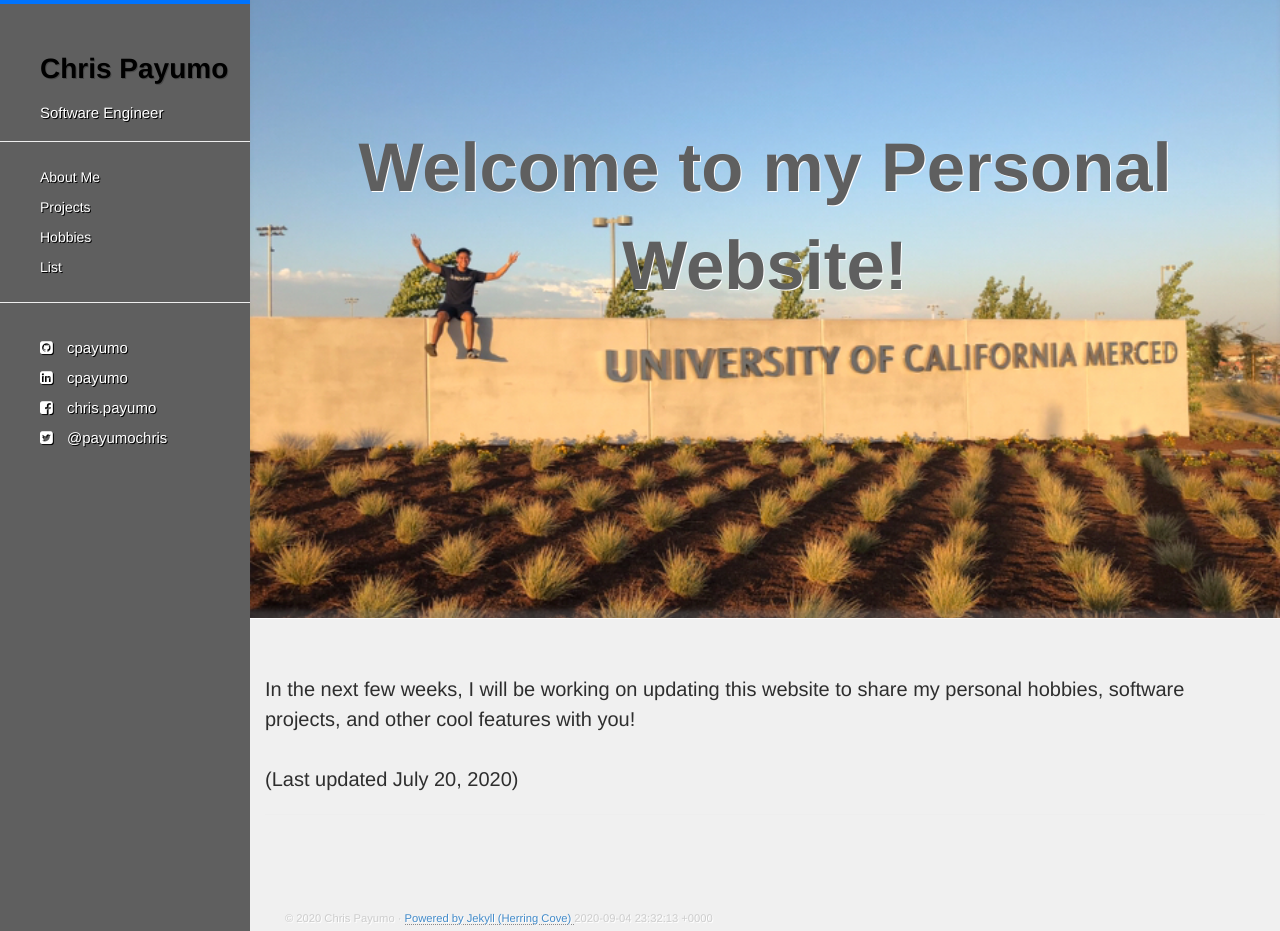
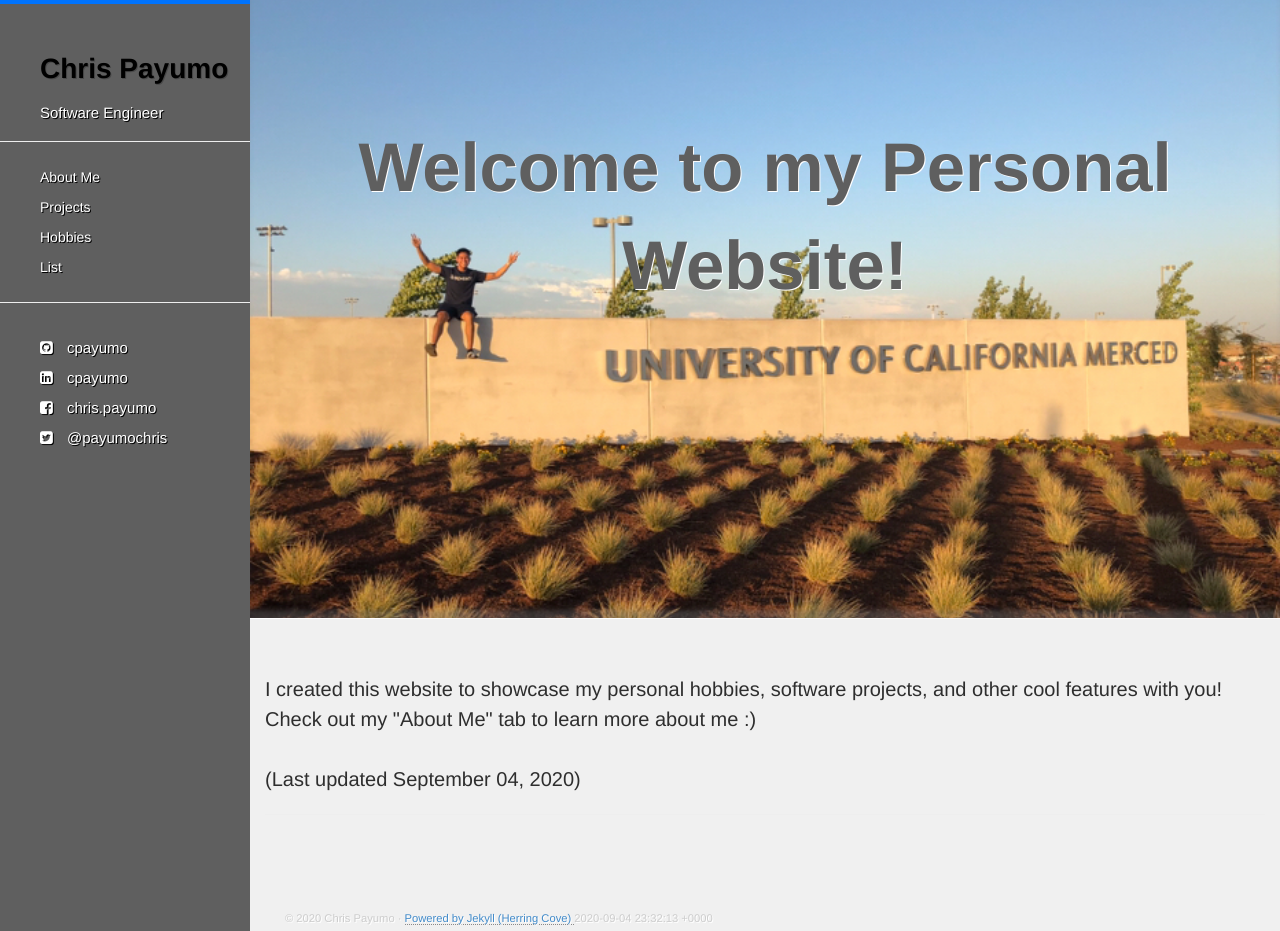
Before and after one commit to cpayumo/cpayumo.github.io, a Jekyll site: the page built from index.html, in a window 1280 px wide and 931 px high. Built offline with Jekyll 4.4.1, drawn with Linux system fonts in a browser that asks for light colours; nearby versions of some CDN libraries.

Commit message:
intro paragraph

```diff
--- a/_includes/greeting.html
+++ b/_includes/greeting.html
@@ -2,9 +2,9 @@
   <div class="container">
     <div id="welcome-greeting">
 <!--      <h1>!!!</h1>-->
-      <h2>In the next few weeks, I will be working on updating this website to share my personal hobbies, software projects,
-        and other cool features with you!
-        <br><br> (Last updated July 20, 2020)</h2>
+      <h2>I created this website to showcase my personal hobbies, software projects,
+        and other cool features with you! Check out my "About Me" tab to learn more about me :)
+        <br><br> (Last updated September 04, 2020)</h2>
       <hr />
     </div>
   </div>
```
Also changed, not shown: 1 other file.
